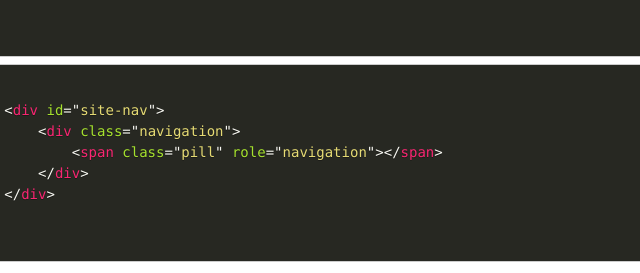
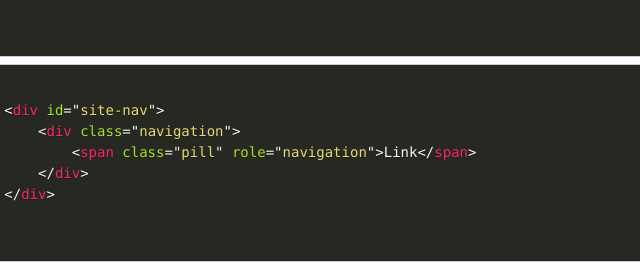
Before and after one commit to aleross/full-stack-questions, a plain HTML site: page index.html in a window 1280 px wide. Shown: the part 2392-2665 px from the top of the page, 283-923 px from the left. Drawn offline with nearby package versions, Linux system fonts and the light colour scheme.

Commit message:
Add link text

```diff
--- a/index.html
+++ b/index.html
@@ -12,6 +12,8 @@
             <h1>Front-end: HTML, CSS & JavaScript</h1>
         </div>
     </div>
+
+
     <section class="container">
 
         <!-- Memory efficiency => use prototype, cache database connection -->
@@ -144,7 +146,7 @@
                     <code>
                         &lt;div id="site-nav"&gt;
                             &lt;div class="navigation"&gt;
-                                &lt;span class="pill" role="navigation"&gt;&lt;/span&gt;
+                                &lt;span class="pill" role="navigation"&gt;Link&lt;/span&gt;
                             &lt;/div&gt;
                         &lt;/div&gt;
                     </code>
```
